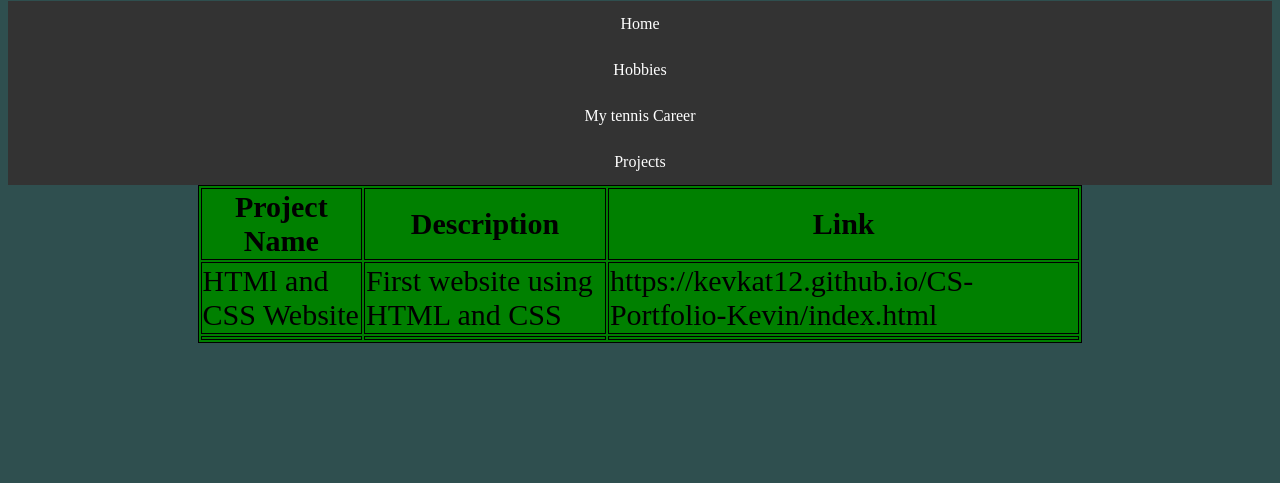
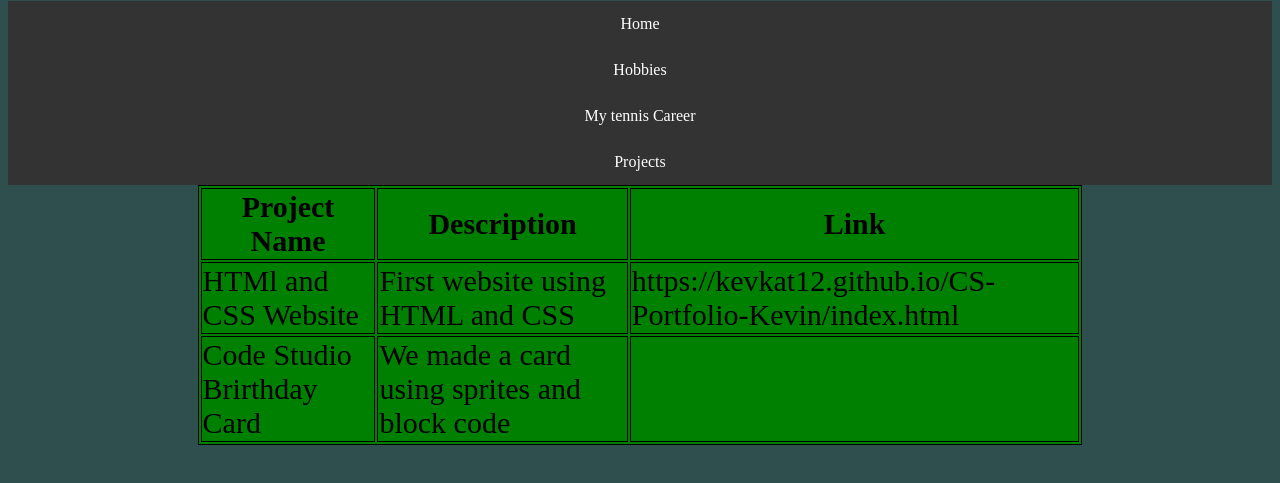
Before and after one commit to 004760/CS-Portfolio-Kevin, a plain HTML site: page table.html in a window 1280 px wide. Shown: the part 79-562 px from the top of the page. Drawn offline with Linux system fonts and the light colour scheme.

Commit message:
Update table.html

```diff
--- a/table.html
+++ b/table.html
@@ -25,8 +25,8 @@
     <td>https://kevkat12.github.io/CS-Portfolio-Kevin/index.html</td>
   </tr>
   <tr>
-    <td></td>
-    <td></td>
+    <td>Code Studio Brirthday Card</td>
+    <td>We made a card using sprites and block code</td>
     <td></td>
   </tr>
 </table>
```
